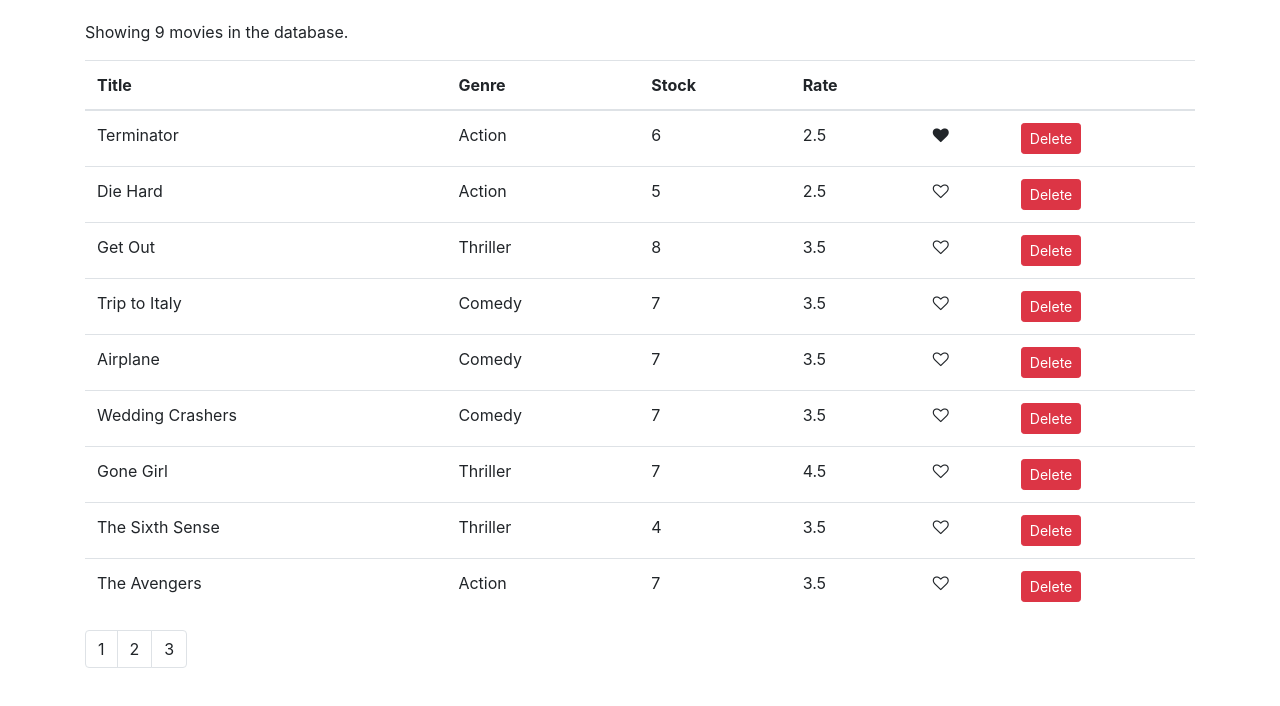
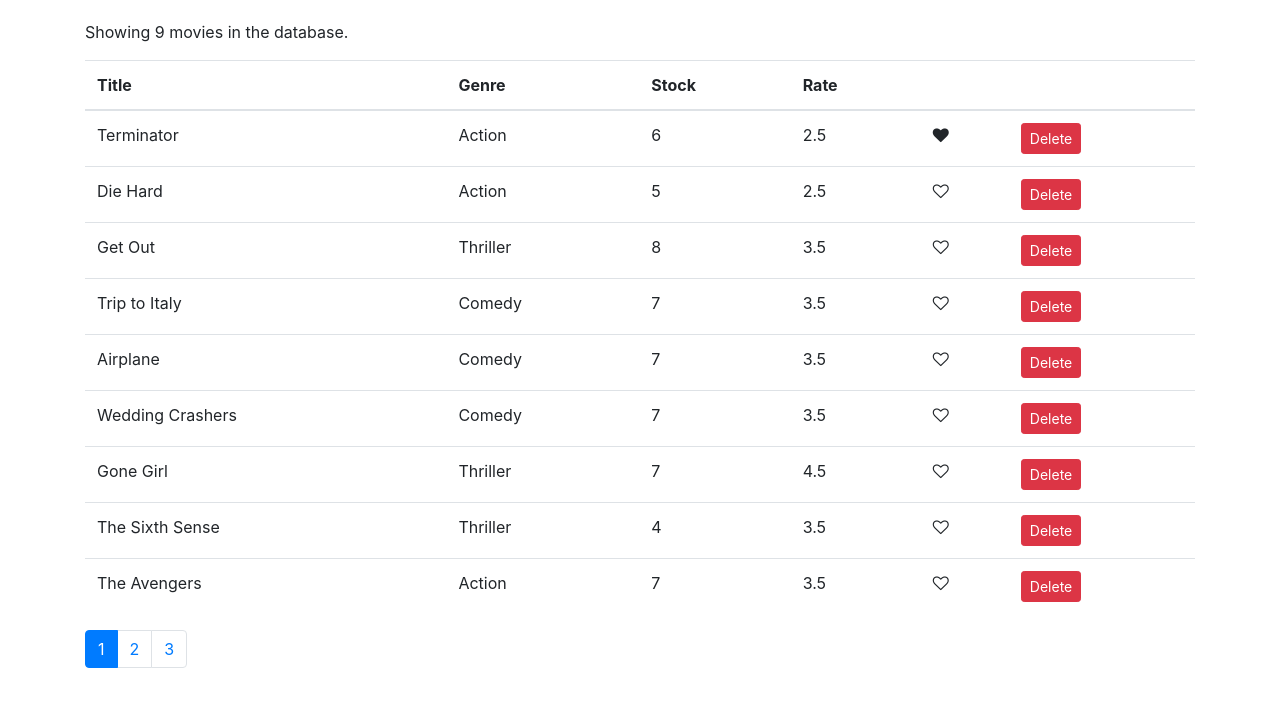
Before and after one commit to gregcompton/mosh_vidly, a React (Create React App) app: page / in a window 1280 px wide. Shown: the top 706 px of the page. Built offline with nearby package versions, Linux system fonts and the light colour scheme.

Commit message:
pagination with propType checking

```diff
--- a/package.json
+++ b/package.json
@@ -7,6 +7,7 @@
     "font-awesome": "^4.7.0",
     "fontawesome": "^4.7.0",
     "lodash": "^4.17.10",
+    "prop-types": "^15.6.2",
     "react": "^16.9.0",
     "react-dom": "^16.9.0",
     "react-scripts": "3.1.1"
--- a/src/components/common/pagination.jsx
+++ b/src/components/common/pagination.jsx
@@ -1,8 +1,10 @@
 import React from "react";
+import PropTypes from "prop-types";
 import _ from "lodash";
 
 const Pagination = props => {
-  const { itemsCount, pageSize } = props;
+  const { itemsCount, pageSize, currentPage, onPageChange } = props;
+  console.log(currentPage);
 
   const pagesCount = Math.ceil(itemsCount / pageSize);
   if (pagesCount === 1) return null;
@@ -12,8 +14,14 @@
     <nav>
       <ul className="pagination">
         {pages.map(page => (
-          <li key={page} className="page-item">
-            <a className="page-link">{page}</a>
+          <li
+            key={page}
+            className={page === currentPage ? "page-item active" : "page-item"}
+          >
+            <div className="page-link" onClick={() => onPageChange(page)}>
+              {page}
+            </div>{" "}
+            {/*use div instead of a to resolve error. <a> should only be used in conjunction with href */}
           </li>
         ))}
       </ul>
@@ -21,4 +29,12 @@
   );
 };
 
+// documentation here: https://reactjs.org/docs/typechecking-with-proptypes.html
+Pagination.propTypes = {
+  itemsCount: PropTypes.number.isRequired,
+  pageSize: PropTypes.number.isRequired,
+  currentPage: PropTypes.number.isRequired,
+  onPageChange: PropTypes.func.isRequired
+};
+
 export default Pagination;
--- a/src/components/movies.jsx
+++ b/src/components/movies.jsx
@@ -6,7 +6,8 @@
 class Movies extends Component {
   state = {
     movies: getMovies(),
-    pageSize: 4
+    pageSize: 4,
+    currentPage: 1
   };
 
   handleDelete = movie => {
@@ -23,11 +24,12 @@
   };
 
   handlePageChange = page => {
-    console.log(page);
+    this.setState({ currentPage: page });
   };
 
   render() {
     const { length: count } = this.state.movies;
+    const { pageSize, currentPage } = this.state;
 
     if (count === 0) return <p>There are no movies in the database.</p>;
 
@@ -72,7 +74,8 @@
         </table>
         <Pagination
           itemsCount={count}
-          pageSize={this.state.pageSize}
+          pageSize={pageSize}
+          currentPage={currentPage}
           onPageChange={this.handlePageChange}
         />
       </React.Fragment>
```
Also changed, not shown: src/utils/paginate.js (added, +11 -0 lines), 1 other file (tests, documents, lock files or other folders).
